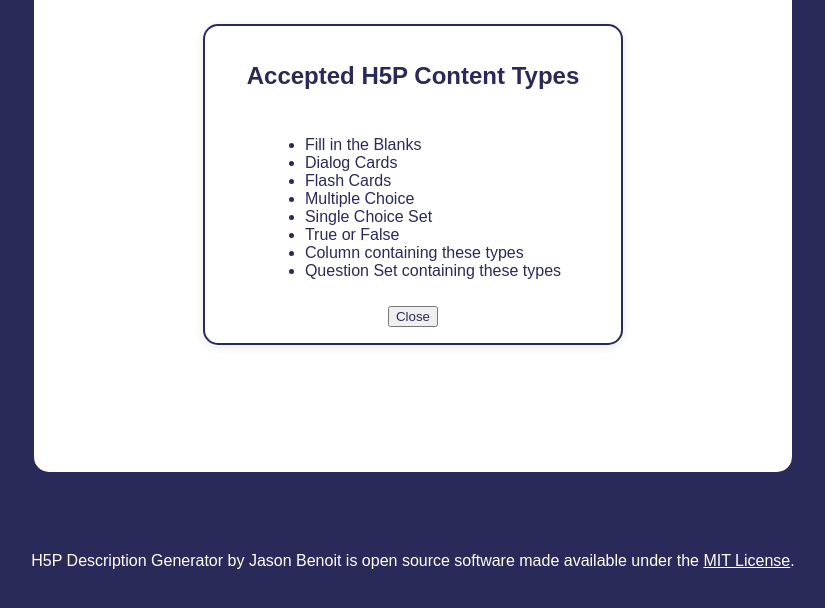
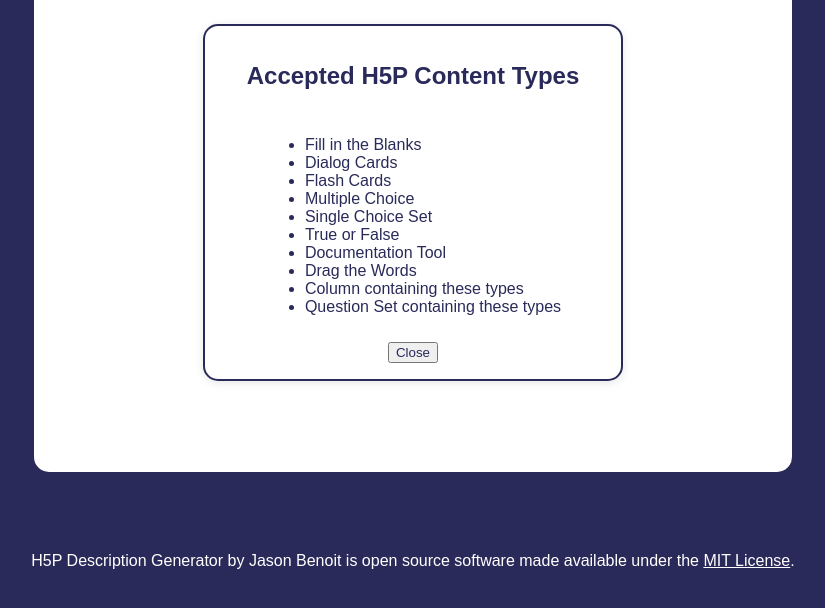
Before and after one commit to JBJBEnoit/h5p-text-description-generator, a plain HTML site: page index.html in a window 1280 px wide. Both pictures are taken after a click on the link "View accepted H5P content types". Shown: the part 96-704 px from the top of the page, without its empty margins (227-1052 px from the left). Drawn offline with nearby package versions, Linux system fonts and the light colour scheme.

Commit message:
Updated accepted types list

```diff
--- a/index.html
+++ b/index.html
@@ -63,6 +63,8 @@ SOFTWARE.
       <li>Multiple Choice</li>
       <li>Single Choice Set</li>
       <li>True or False</li>
+      <li>Documentation Tool</li>
+      <li>Drag the Words</li>
       <li>Column containing these types</li>
       <li>Question Set containing these types</li>
     </ul>
```
